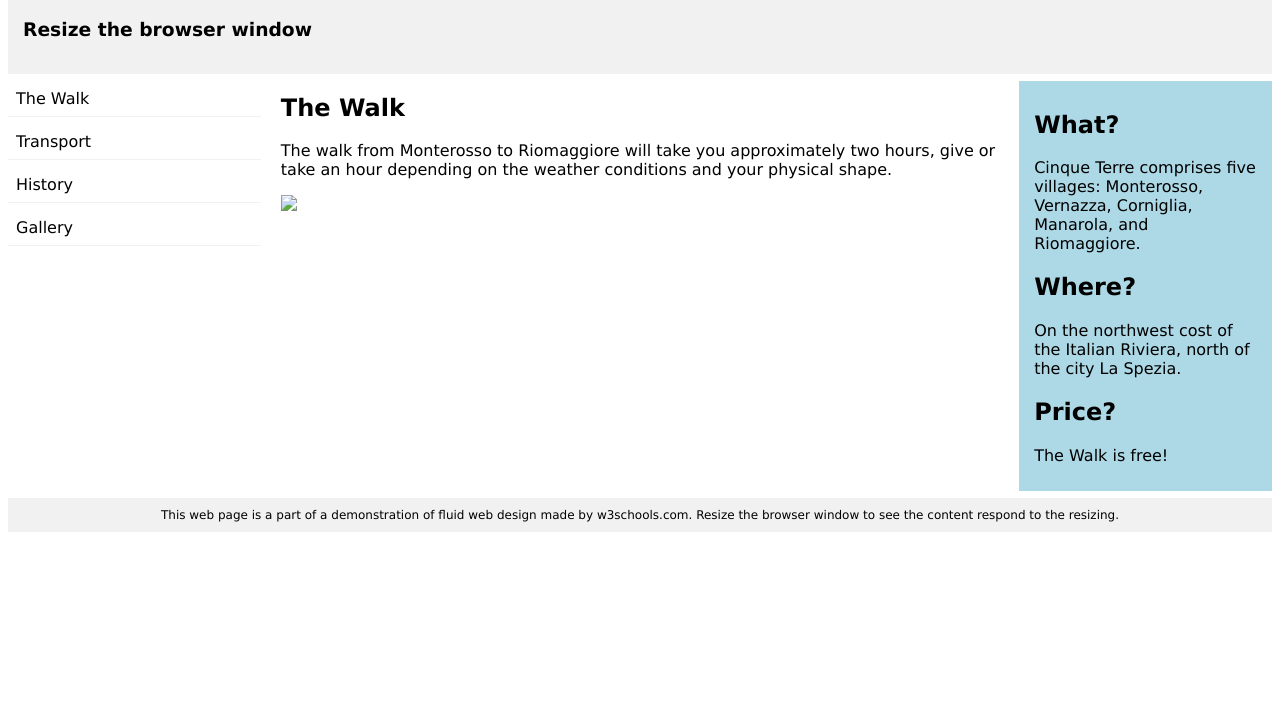
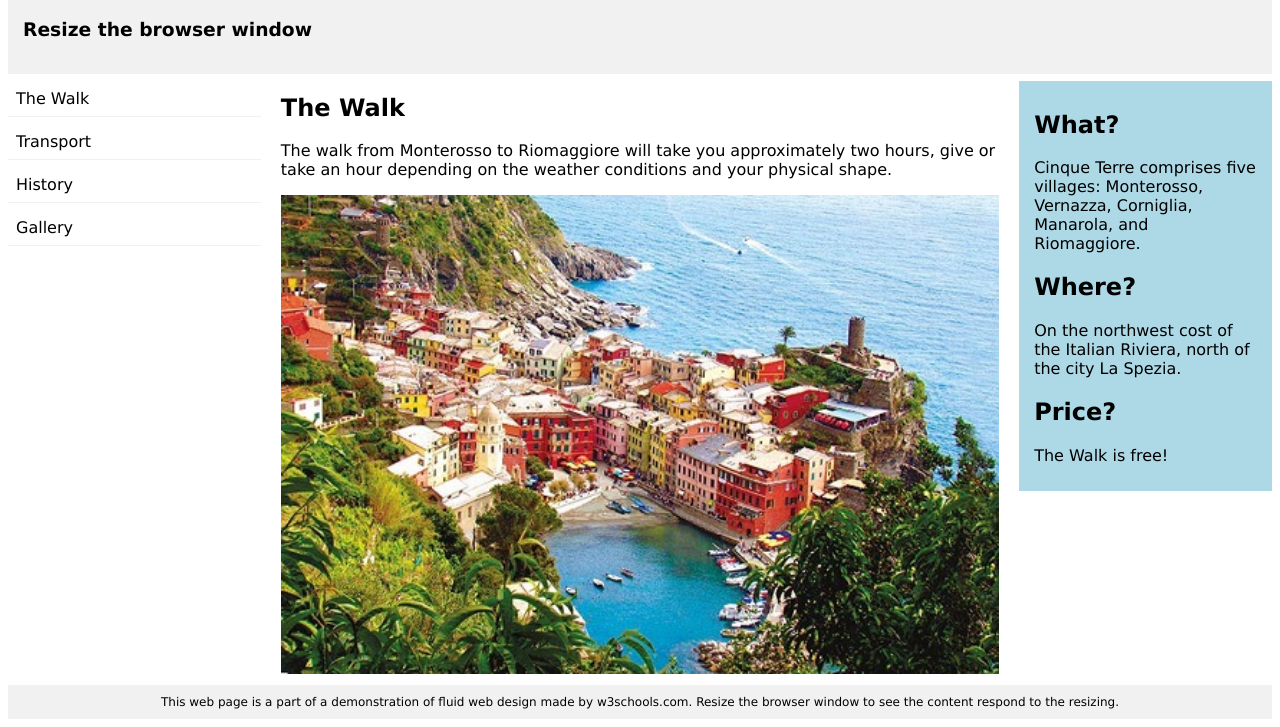
Before and after one commit to eloisaglez/responsive, a plain HTML site: page index.html in a window 1280 px wide. Shown: the part 85-812 px from the top of the page. Drawn offline with Linux system fonts and the light colour scheme.

Commit message:
Update index.html

```diff
--- a/index.html
+++ b/index.html
@@ -65,7 +65,7 @@
   <div class="main">
     <h2>The Walk</h2>
     <p>The walk from Monterosso to Riomaggiore will take you approximately two hours, give or take an hour depending on the weather conditions and your physical shape.</p>
-    <img src="img_5terre.jpg" style="width:100%">
+    <img src="images/img_5terre.jpg" style="width:100%">
   </div>
 
   <div class="right">
```
